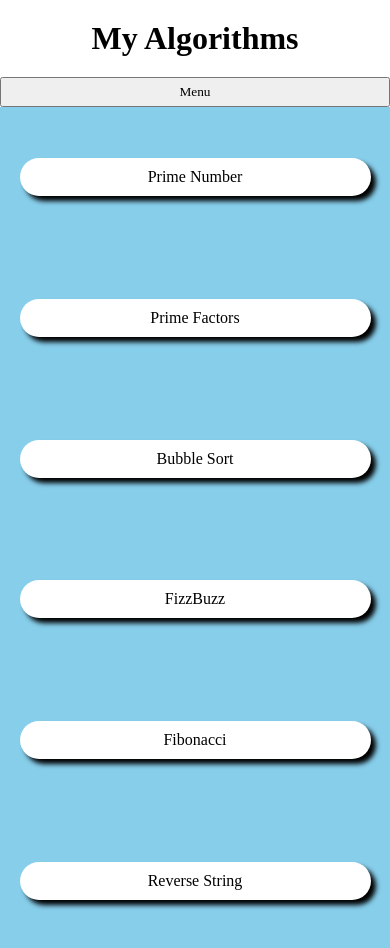
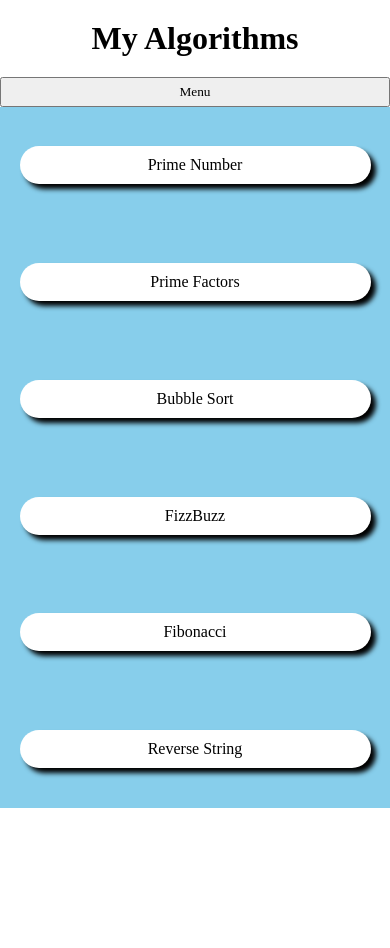
Before and after one commit to Faiz-Ahmad-Ansari/My-Algorithms, a React (Create React App) app: page / in a window 390 px wide. Both pictures are taken after a click on the button "Menu". Shown: the top 948 px of the page. After the commit the page ends 844 px from the top, so only its background shows below. Built offline with nearby package versions, Linux system fonts and the light colour scheme.

Commit message:
drawer css 1.3

```diff
--- a/src/Drawer.css
+++ b/src/Drawer.css
@@ -10,7 +10,7 @@
 }
 
 .DrawerNav ul{
-    height: 100vh;
+    height: 83vh;
     display: flex;
     flex-direction: column;
     justify-content: space-around;
```
